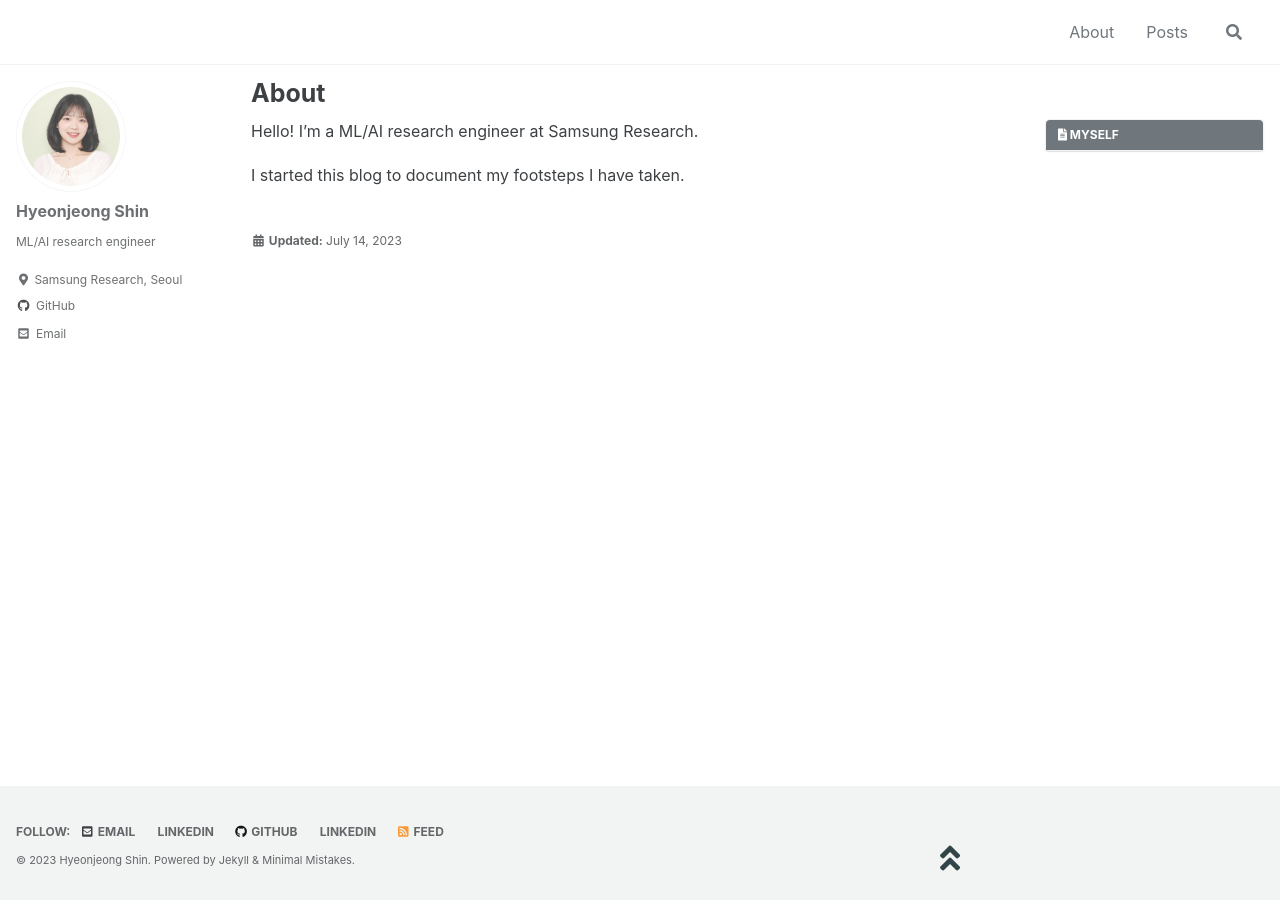
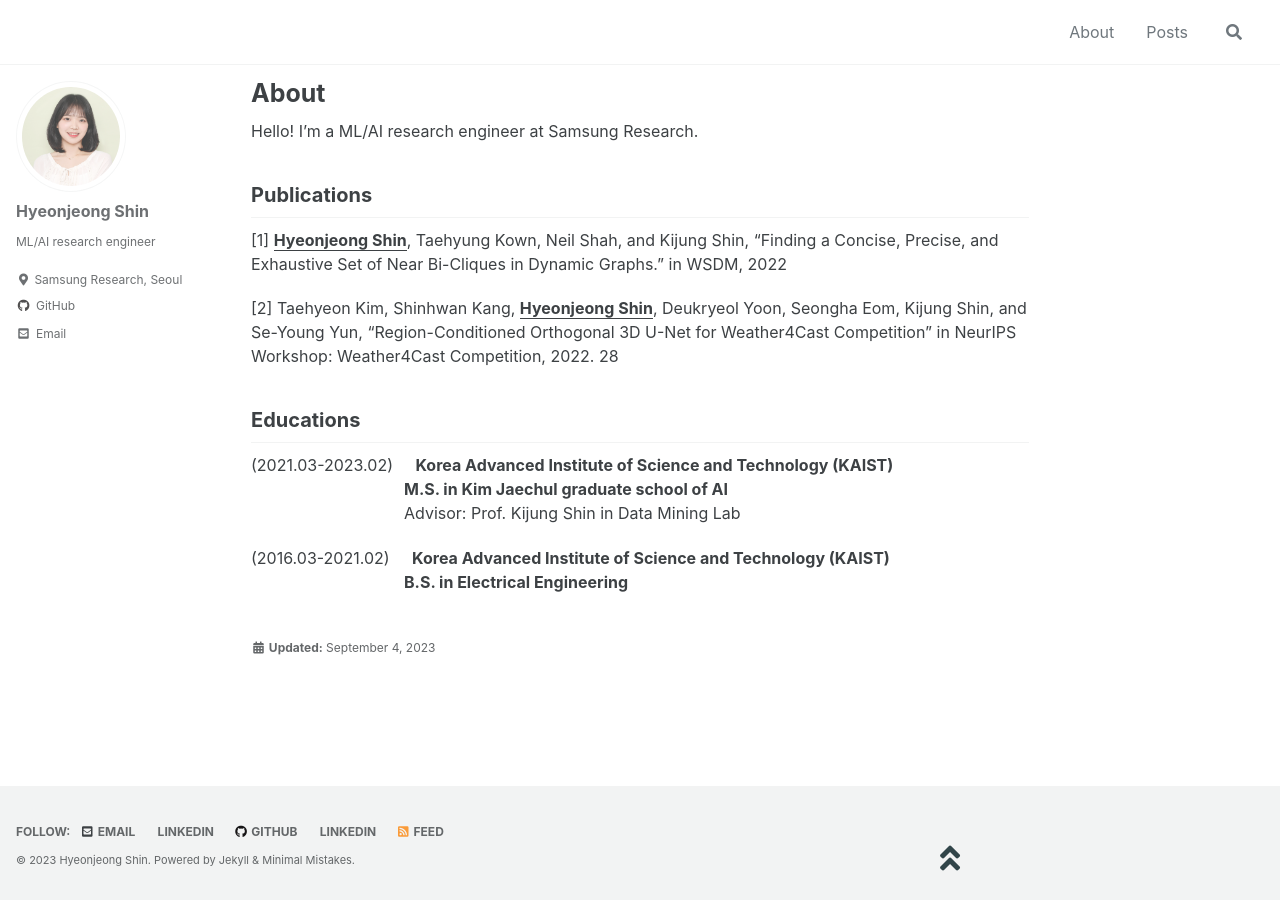
Before and after one commit to hyeonjeong1/hyeonjeong1.github.io, a Jekyll site: the page built from _pages/about.md, in a window 1280 px wide. Built offline with Jekyll 4.4.1, drawn with Linux system fonts in a browser that asks for light colours; cached includes are drawn as plain includes.

Commit message:
add publications and educations in about

```diff
--- a/_pages/about.md
+++ b/_pages/about.md
@@ -1,12 +1,25 @@
 ---
 permalink: /about/
 title: "About"
-toc: true
-toc_sticky: true
+toc: false
+toc_sticky: false
 toc_label: "MYSELF"
-last_modified_at: 2023-07-14
+last_modified_at: 2023-09-04
 ---
 
 Hello! I'm a ML/AI research engineer at Samsung Research.
 
-I started this blog to document my footsteps I have taken.
+## Publications
+[1] **<u>Hyeonjeong Shin</u>**, Taehyung Kown, Neil Shah, and Kijung Shin, “Finding a Concise, Precise, and Exhaustive Set of Near Bi-Cliques in Dynamic Graphs.” in WSDM, 2022
+
+[2] Taehyeon Kim, Shinhwan Kang, **<u>Hyeonjeong Shin</u>**, Deukryeol Yoon, Seongha Eom, Kijung Shin, and Se-Young Yun, “Region-Conditioned Orthogonal 3D U-Net for Weather4Cast Competition” in NeurIPS Workshop: Weather4Cast Competition, 2022.
+28
+
+## Educations
+
+(2021.03-2023.02) &nbsp; &nbsp; **Korea Advanced Institute of Science and Technology (KAIST)**
+&nbsp; &nbsp; &nbsp; &nbsp; &nbsp; &nbsp; &nbsp; &nbsp; &nbsp; &nbsp; &nbsp; &nbsp; &nbsp; &nbsp; &nbsp; &nbsp; &nbsp; **M.S. in Kim Jaechul graduate school of AI**
+&nbsp; &nbsp; &nbsp; &nbsp; &nbsp; &nbsp; &nbsp; &nbsp; &nbsp; &nbsp; &nbsp; &nbsp; &nbsp; &nbsp; &nbsp; &nbsp; &nbsp; Advisor: Prof. Kijung Shin in Data Mining Lab
+
+(2016.03-2021.02) &nbsp; &nbsp; **Korea Advanced Institute of Science and Technology (KAIST)**
+&nbsp; &nbsp; &nbsp; &nbsp; &nbsp; &nbsp; &nbsp; &nbsp; &nbsp; &nbsp; &nbsp; &nbsp; &nbsp; &nbsp; &nbsp; &nbsp; &nbsp; **B.S. in Electrical Engineering**
```
